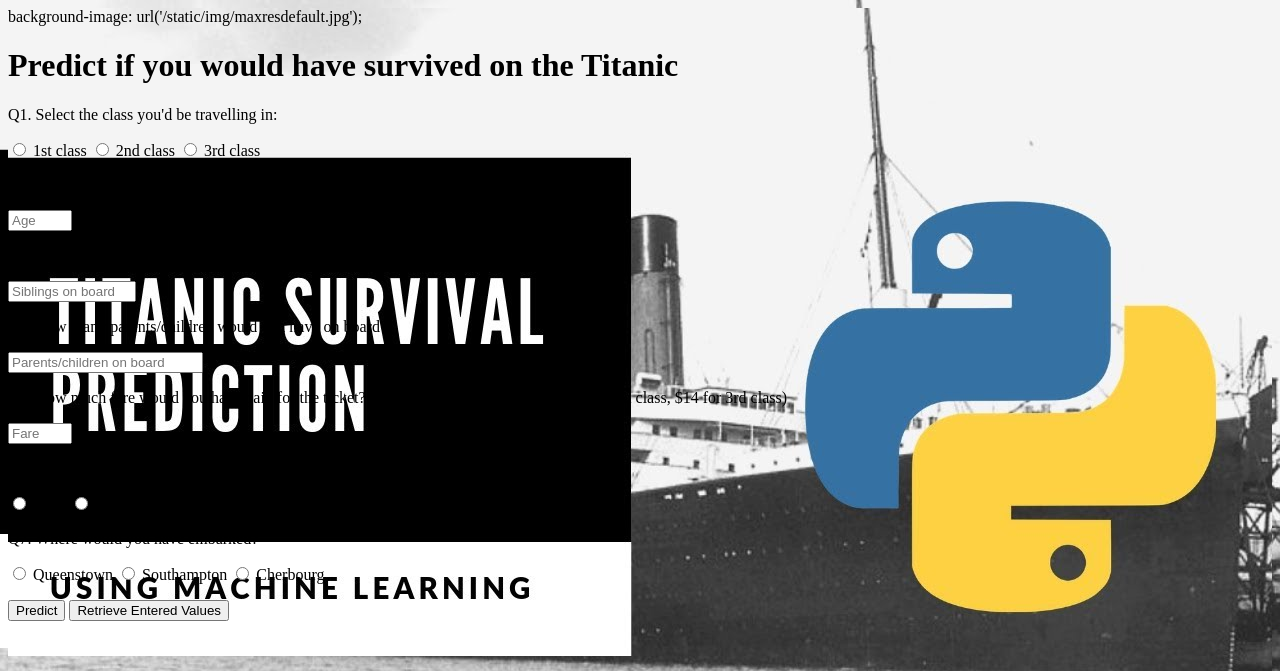
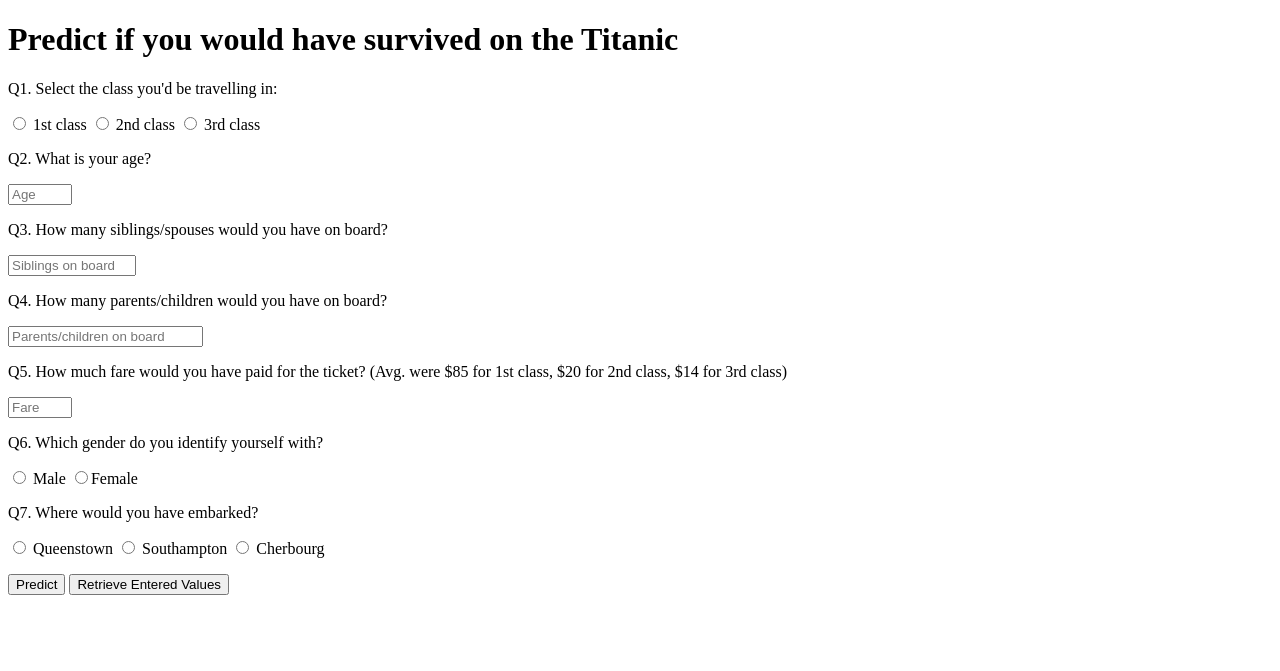
Before and after one commit to pranavtumkur/Predicting-if-you-would-survive-on-the-Titanic, a Flask app: page / in a window 1280 px wide. Shown: the top 671 px of the page. After the commit the page ends 595 px from the top, so only its background shows below. Run offline with Flask 2, Linux system fonts and the light colour scheme; parts of the project's set-up code (start-up, migrations or seed data) failed here and were passed over; grey boxes are pictures that could not be loaded.

Commit message:
Update index.html

```diff
--- a/templates/index.html
+++ b/templates/index.html
@@ -1,10 +1,6 @@
 <!DOCTYPE html>
 <html >
 <!--From https://codepen.io/frytyler/pen/EGdtg-->
-
-<div style="background-image: url('maxresdefault.jpg');">
-background-image: url('/static/img/maxresdefault.jpg');
-
 
 <head>
   <meta charset="UTF-8">
@@ -14,20 +10,7 @@ background-image: url('/static/img/maxresdefault.jpg');
 <link href='https://fonts.googleapis.com/css?family=Hind:300' rel='stylesheet' type='text/css'>
 <link href='https://fonts.googleapis.com/css?family=Open+Sans+Condensed:300' rel='stylesheet' type='text/css'>
 
-<style>
-{
-  border: 2px solid black;
-  padding: 25px;
-  background: url('maxresdefault.jpg');
-  background-repeat: no-repeat;
-  background-size: 100% 100%;
-}
-background-image: url('/static/img/maxresdefault.jpg');
 
-<div style="background-image: url('maxresdefault.jpg');">
-background-image: url('/static/img/maxresdefault.jpg');
-
-</style>
 </head>
 
 <body>
@@ -80,22 +63,6 @@ background-image: url('/static/img/maxresdefault.jpg');
 
  </div>
 
-<div style="background-image: url('maxresdefault.jpg');">
-background-image: url('/static/img/maxresdefault.jpg');
-
-<style>
-body {
-  background-image: url('maxresdefault.jpg');
-}
-background-image: url('/static/img/maxresdefault.jpg');
-</style>
-background-image: url('/static/img/maxresdefault.jpg');
-
-<div class="bd-example" align="middle">
-<img src="{{url_for('static', filename='maxresdefault.jpg')}}align="middle" />
-
-</div>
-
 
 </body>
 </html>
```
